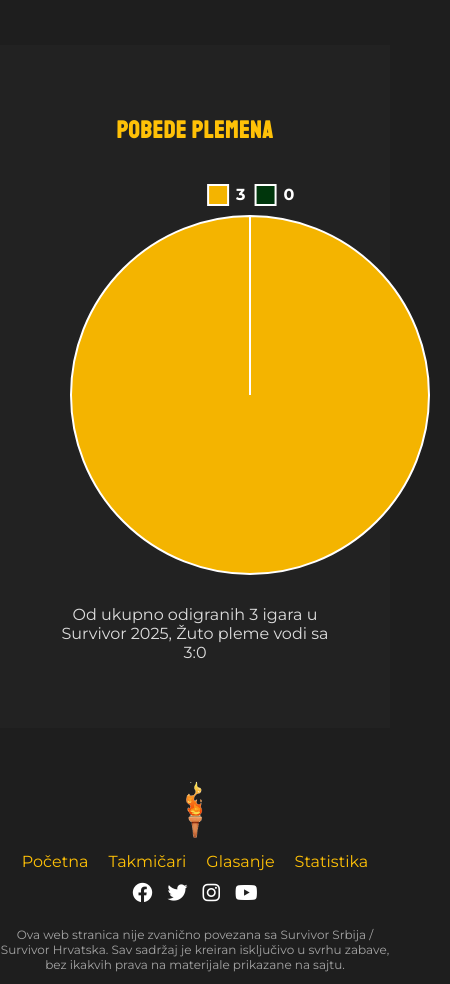
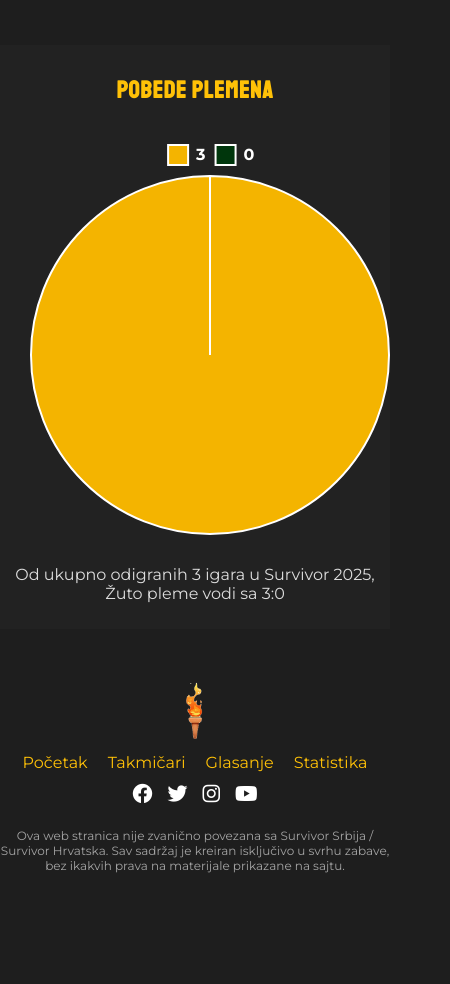
Before and after one commit to thestraa/survivor_stats, a website: page index.html in a window 390 px wide. Shown: the part 1020-2004 px from the top of the page, 450 px wide, since content can reach past the window. After the commit the page ends 1905 px from the top, so only its background shows below. Drawn offline with nearby package versions, Linux system fonts and the light colour scheme; no server answers.

Commit message:
Improved responsivness

```diff
--- a/index.html
+++ b/index.html
@@ -25,7 +25,7 @@
         <ul class="nav-links">
             <li><a href="#">Početna</a></li>
             <li><a href="#zeleniTim">Takmičari</a></li>
-            <li><a href="#statistika">Vesti</a></li>
+            <li><a href="#statistika">Statistika</a></li>
             <li><a href="#glasanje">Glasanje</a></li>
         </ul>
         <div class="hamburger" onclick="toggleMenu()">
@@ -339,8 +339,8 @@
               <img src="img/torch.gif" alt="Survivor Logo">
           </div>
           <div class="footer-links">
-              <a href="#">Početna</a>
-              <a href="#takmicari">Takmičari</a>
+              <a href="#">Početak</a>
+              <a href="#zeleniTim">Takmičari</a>
               <a href="#glasanje">Glasanje</a>
               <a href="#statistika">Statistika</a>
           </div>
--- a/script/scripts.js
+++ b/script/scripts.js
@@ -68,8 +68,8 @@
 // }
 
 //Sorting table
-function sortTable(n) {
-  var table,
+function sortTable(n, defaultDir = null) {
+  let table,
     rows,
     switching,
     i,
@@ -80,7 +80,10 @@
     switchcount = 0;
   table = document.getElementById("statsTable");
   switching = true;
-  dir = "asc";
+
+  // Ako je definisan defaultDir, koristi njega, inače podrazumevano "asc"
+  dir = defaultDir ? defaultDir : "asc";
+
   while (switching) {
     switching = false;
     rows = table.rows;
@@ -88,6 +91,7 @@
       shouldSwitch = false;
       x = rows[i].getElementsByTagName("TD")[n];
       y = rows[i + 1].getElementsByTagName("TD")[n];
+
       if (dir == "asc") {
         if (!isNaN(parseInt(x.innerHTML)) && !isNaN(parseInt(y.innerHTML))) {
           if (parseInt(x.innerHTML) > parseInt(y.innerHTML)) {
@@ -122,7 +126,9 @@
     }
   }
 }
-
+window.onload = function() {
+  sortTable(3, "desc"); // Sortira tabelu prema broju pobeda (četvrta kolona, indeks 3)
+};
 document.addEventListener("DOMContentLoaded", function() {
   fetch("http://localhost:3000/api/takmicari")
       .then(response => response.json())
--- a/styles/style.css
+++ b/styles/style.css
@@ -68,6 +68,7 @@
 .navbar.scrolled {
   background: rgba(0, 0, 0, 0.8);
   box-shadow: 0 4px 10px rgba(0, 0, 0, 0.3);
+  height: 20px;
 }
 .logo {
   color: white;
@@ -126,12 +127,16 @@
     background: rgba(0, 0, 0, 0.8); /* Isti bg kada se skroluje */
     transition: background 0.3s ease-in-out;
     z-index: 1000;
+    top: 52px;
 }
   .nav-links.active {
       display: flex;
   }
   .hamburger {
       display: flex;
+  }
+  .grafikon{
+    padding: 10px!important;
   }
 }
 @media screen and (max-width: 768px) {
```
